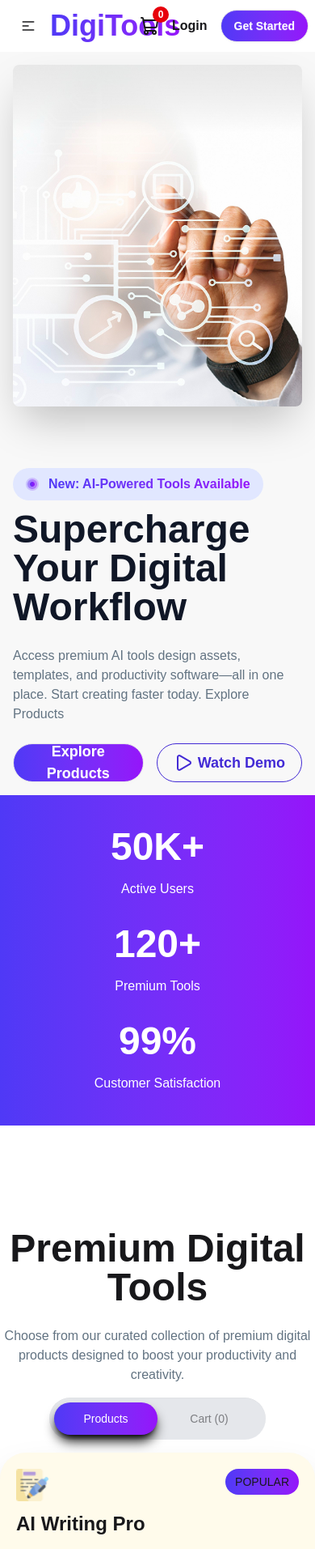
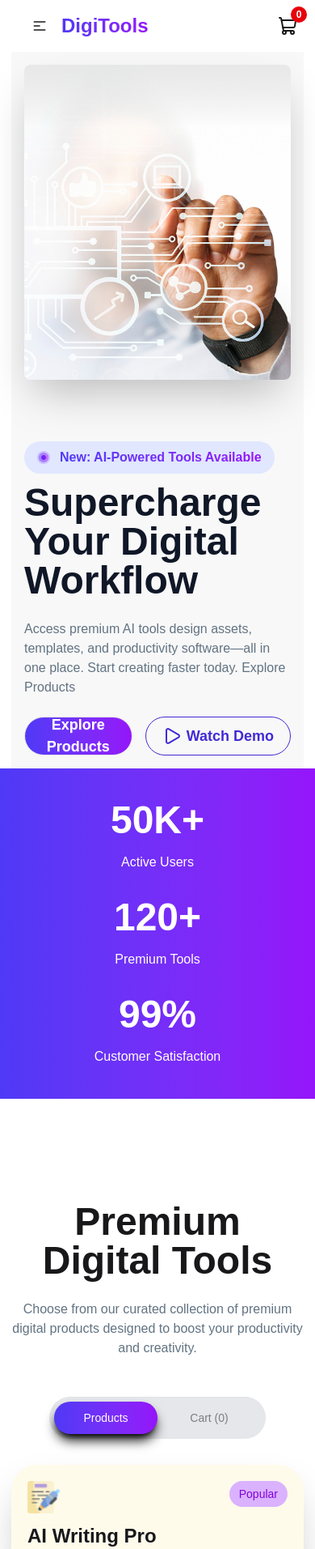
Before and after one commit to Safa-yet/Digital-tool-buy, a React (Vite) app: page / in a window 390 px wide. Shown: the top 1913 px of the page at 81% size. Built offline with nearby package versions, Linux system fonts and the light colour scheme.

Commit message:
Customized Cards Section

```diff
--- a/src/component/Common/HeadLine.jsx
+++ b/src/component/Common/HeadLine.jsx
@@ -2,7 +2,7 @@ import React from 'react';
 
 const HeadLine = ({h1,p}) => {
     return (
-        <div className='text-center'>
+        <div className='text-center my-12'>
             <h1 className='text-5xl font-extrabold'>{h1}</h1>
             <p className='text-sec mt-6'>{p}</p>
         </div>
--- a/src/component/Navbar.jsx
+++ b/src/component/Navbar.jsx
@@ -46,9 +46,11 @@ const Navbar = ({clickedProduct}) => {
               className="menu menu-md dropdown-content bg-base-100 rounded-box z-1 mt-3 w-52 p-2 shadow font-semibold text-3xl"
             >
               {navlinks}
+            <button className="btn rounded-full">Login</button>
+          <a className="btn rounded-full linear text-white">Get Started</a>
             </ul>
           </div>
-          <a className="font-bold text-4xl linear bg-clip-text text-transparent">
+          <a className="font-bold text-2xl md:text-4xl linear bg-clip-text text-transparent">
             DigiTools
           </a>
         </div>
@@ -65,8 +67,8 @@ const Navbar = ({clickedProduct}) => {
               <p>{clickedProduct.length}</p>
             </div>
           </div>
-          <button>Login</button>
-          <a className="btn rounded-full linear text-white">Get Started</a>
+          <button className="hidden md:flex">Login</button>
+          <a className="btn rounded-full linear text-white hidden md:flex">Get Started</a>
         </div>
       </div>
     </div>
--- a/src/component/Products/Carts.jsx
+++ b/src/component/Products/Carts.jsx
@@ -2,51 +2,64 @@ import { X } from "lucide-react";
 import React from "react";
 
 const Carts = ({ clickedProduct, setChilckedProduct }) => {
+  let total = clickedProduct.reduce((sum, add) => sum + Number(add.price), 0);
 
-    let total = clickedProduct.reduce((sum,add)=>sum+Number(add.price),0)
-
-    let deleteCart= (e)=>{
-        let filterCart= clickedProduct.filter((i)=>i.name !== e.name)
-        setChilckedProduct(filterCart)
-    }
+  let deleteCart = (e) => {
+    let filterCart = clickedProduct.filter((i) => i.name !== e.name);
+    setChilckedProduct(filterCart);
+  };
   return (
-    <div className="space-y-8">
-      <h1 className="text-4xl font-bold">Your Cart</h1>
-      {
-        clickedProduct.length === 0 && <>
-        <div className="py-12 text-center">
-            <h1 className="text-3xl text-sec">Cart is empty</h1>
-            </div></>
-      }
+    <div className="space-y-8 shadow-2xl p-7 rounded-2xl">
+      <h1 className="text-2xl font-bold">Your Cart</h1>
+      {clickedProduct.length === 0 && (
+        <>
+          <div className="py-12 text-center">
+            <h1 className="text-2xl text-sec">Cart is empty</h1>
+          </div>
+        </>
+      )}
 
       <div className="space-y-3">
         {clickedProduct.map((item) => {
           return (
             <>
               <div className="border rounded-2xl bg-green-50 p-5 flex justify-between items-center">
-                <img src={item.icon} alt="" />
-                <div className="text-center">
-                  <h1 className="text-2xl font-bold">{item.name}</h1>
+              <div className="flex gap-6">
+
+                <img className="lg:w-14 " src={item.icon} alt="" />
+                <div >
+                  <h1 className="lg:text-lg font-bold">{item.name}</h1>
                   <h3>
-                    <span className="text-2xl font-bold">${item.price}/</span>
+                    <span className="lg:text-lg font-bold">${item.price}/</span>
+                    <span className="text-sec">
+
                     {item.period}
+                    </span>
                   </h3>
                 </div>
-                <p onClick={()=>deleteCart(item)} className="hover:text-primary flex hover:font-bold cursor-pointer duration-300 ">
-                  Remove <X></X>
+              </div>
+                <p
+                  onClick={() => deleteCart(item)}
+                  className="text-[#FF3980] flex font-semibold cursor-pointer duration-300 "
+                >
+                  Remove x
                 </p>
               </div>
-              <div className="flex justify-between py-8 px-4 rounded-2xl text-4xl items-center font-semibold ">
-      <h1>Total</h1>
-      <p>${total}</p>
-      </div>
             </>
           );
         })}
+              <div className=" shadow-lg flex justify-between py-4 px-4 rounded-2xl text-2xl  items-center font-semibold ">
+                <h1>Total</h1>
+                <p>${total}</p>
+              </div>
       </div>
 
-
-      <button onClick={()=>setChilckedProduct([])} className="btn btn-lg text-white w-full rounded-full linear">Process to CheckOut</button>
+      <button
+        onClick={() => setChilckedProduct([])}
+        className="btn btn-lg text-white w-full rounded-full linear"
+      >
+        Process to CheckOut
+      </button>
     </div>
   );
 };
--- a/src/component/Products/Product.jsx
+++ b/src/component/Products/Product.jsx
@@ -21,7 +21,7 @@ const Product = ({item,clickedProduct,setChilckedProduct}) => {
 
     return (
 
-        <div className=' p-5 space-y-3 relative rounded-4xl bg-amber-50 shadow-2xl hover:outline-1 duration-300'>
+        <div className=' p-5 space-y-3 relative rounded-4xl bg-amber-50 shadow-2xl hover:outline-1 duration-500'>
             <img className='w-10' src={item.icon} alt="" />
             <h1 className='text-2xl font-bold'>{item.name}</h1>
             <p className='text-sec'>{item.description}</p>
@@ -34,8 +34,8 @@ const Product = ({item,clickedProduct,setChilckedProduct}) => {
                     )
                 })}
             </ul>
-            <button className='w-full text-white linear btn btn-lg rounded-full' onClick={()=>btnHandle(item)} >{buy?"Buy Now": "Checked"}</button>
-            <div className='absolute top-5 right-5 linear py-1.5 px-3 uppercase text-sm rounded-full'>
+            <button className={`w-full ${buy?"linear text-white": "bg-green-400 text-black"}  btn btn-lg rounded-full duration-300`} onClick={()=>btnHandle(item)} >{buy?"Buy Now": "✔ Purchased" }</button>
+            <div className={`absolute top-5 right-5  py-1.5 px-3 capitalize text-sm rounded-full ${item.tag=='popular'? 'bg-purple-300 text-purple-700': item.tag=='best seller'?'bg-pink-200 text-pink-700': 'bg-green-100 text-green-700'} `}>
                 <p>{item.tag}</p>
             </div>
         </div>
--- a/src/component/Products/Tabs.jsx
+++ b/src/component/Products/Tabs.jsx
@@ -5,7 +5,7 @@ const Tabs = ({setSelectBtn,selecBtn,clickedProduct}) => {
 
 
     return (
-        <div className='flex justify-center items-center my-4' >
+        <div className='flex justify-center items-center my-8' >
             {/* name of each tab group should be unique */}
 <div className="tabs tabs-box  bg-gray-200 p-1.5 rounded-full text-white">
   <input onClick={()=> setSelectBtn("products")} type="radio" name="my_tabs_1" className={`tab w-32  rounded-full  ${selecBtn=="products" &&" linear text-white  shadow-black shadow-lg duration-300" } `} aria-label="Products" defaultChecked />
--- a/src/index.css
+++ b/src/index.css
@@ -20,6 +20,7 @@
   md:w-9/12
   md:max-w-[1200px]
   mx-auto
+  px-3.5
 }
 
 
```
